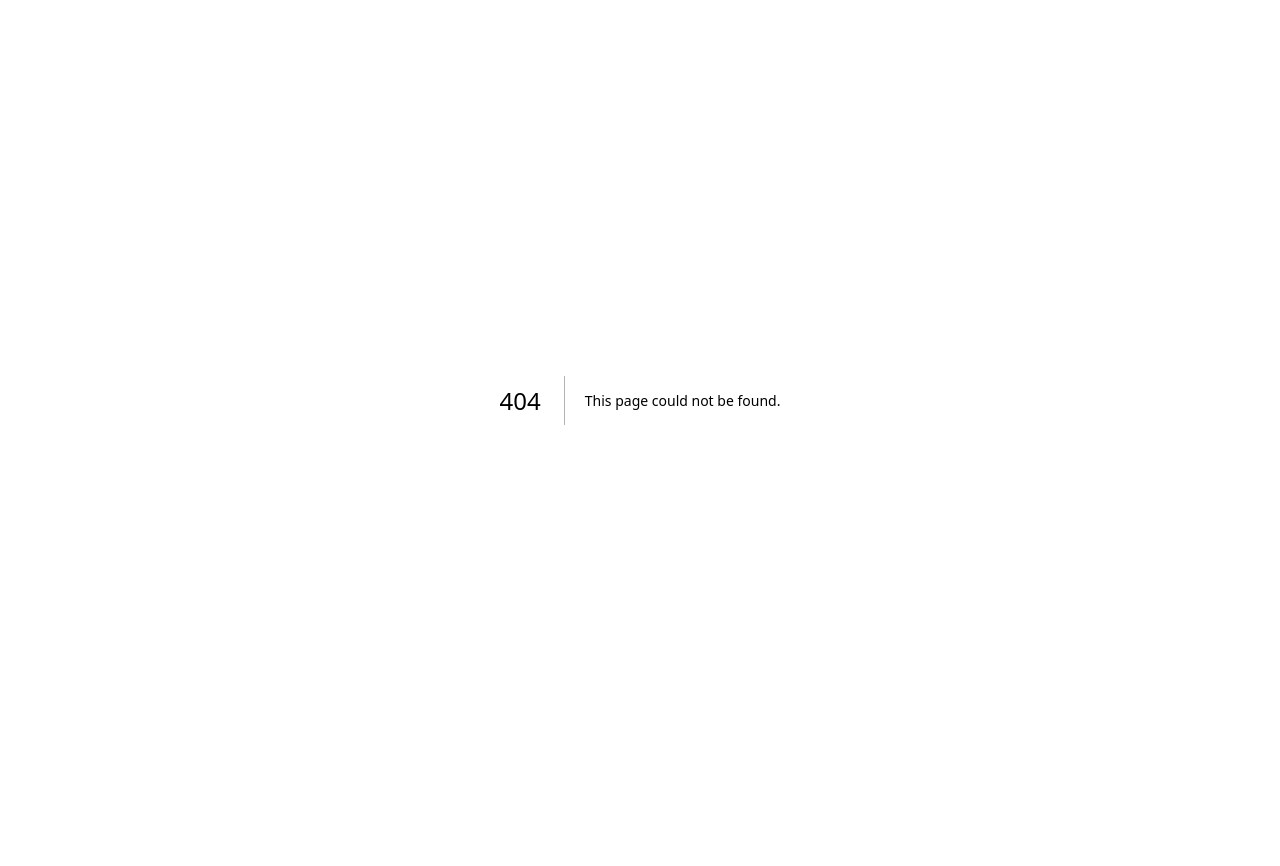
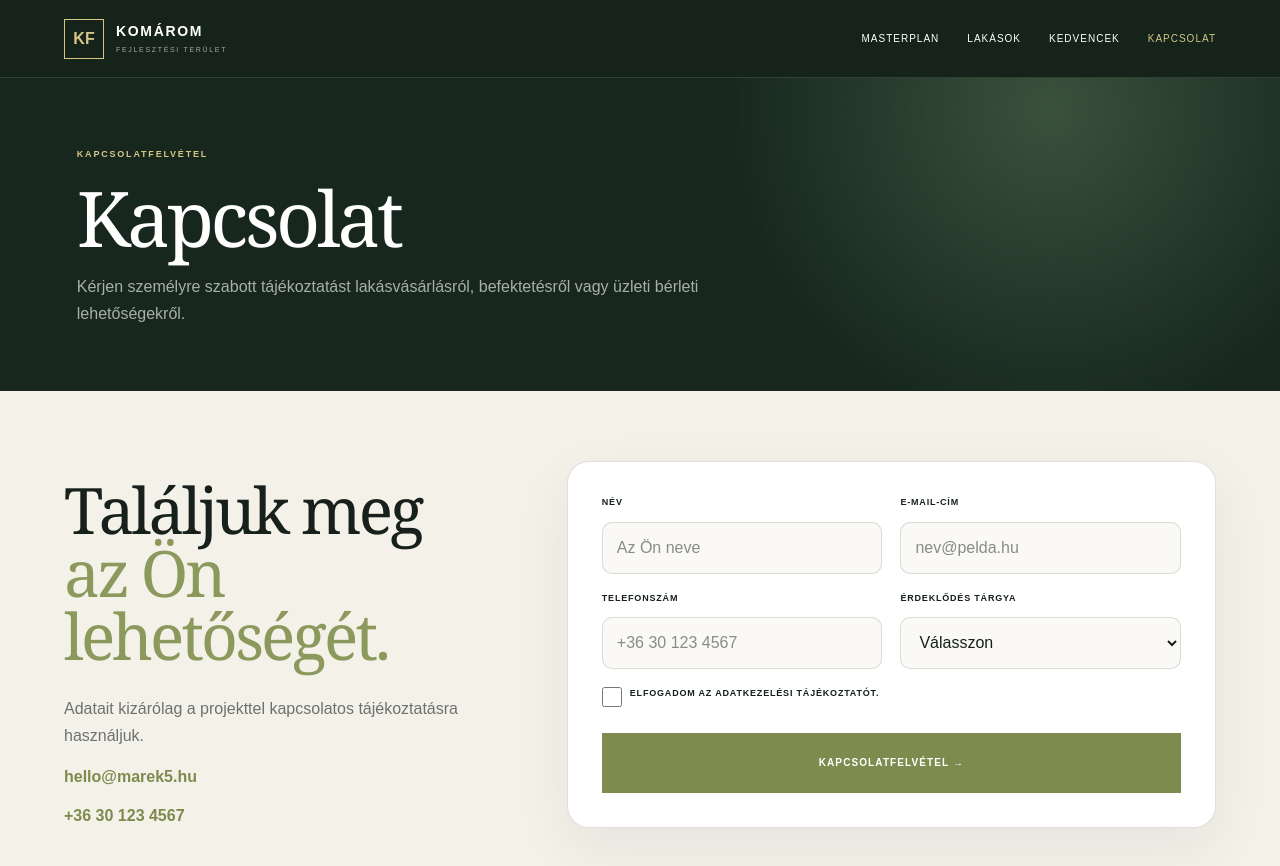
Before and after one commit to kurkoglobal-beep/komarom-marek-jozsef-5, a Next.js app: page /kapcsolat in a window 1280 px wide. Before the commit this address had no page. Shown: the top 866 px of the page. Before the commit the page ends 800 px from the top, so only its background shows below. Built offline with nearby package versions, Linux system fonts and the light colour scheme.

Commit message:
feat: add contextual sales contact route

```diff
--- /dev/null
+++ b/app/(sales)/kapcsolat/page.tsx
@@ -0,0 +1,13 @@
+import { EnquiryForm } from "@/components/sales/EnquiryForm";
+import { SalesHeader } from "@/components/sales/SalesHeader";
+import { defaultLocale, getTranslations } from "@/lib/i18n";
+
+const { content, messages } = getTranslations(defaultLocale);
+type SearchParams = Record<string, string | string[] | undefined>;
+const value = (entry: string | string[] | undefined) => Array.isArray(entry) ? entry[0] ?? "" : entry ?? "";
+
+export default async function ContactPage({ searchParams }: { searchParams: Promise<SearchParams> }) {
+  const params = await searchParams;
+  const context = { unitId: value(params.unitId), buildingId: value(params.buildingId), floorId: value(params.floorId), sourceUrl: value(params.sourceUrl), interest: value(params.interest) || (params.unitId ? "residential-interest" : "") };
+  return <><SalesHeader eyebrow={content.interest.kicker} title={messages.sales.contact} lead={content.interest.description}/><section className="sales-contact-page"><div className="sales-contact-copy"><h2>{content.interest.title}<br/><em>{content.interest.titleEmphasis}</em></h2><p>{content.interest.privacy}</p><a href={`mailto:${content.contact.email}`}>{content.contact.email}</a><a href={`tel:${content.contact.phoneHref}`}>{content.contact.phoneDisplay}</a></div><EnquiryForm context={context}/></section></>;
+}
--- /dev/null
+++ b/components/sales/EnquiryForm.tsx
@@ -0,0 +1,33 @@
+"use client";
+
+import { FormEvent, useState } from "react";
+import { defaultLocale, getTranslations } from "@/lib/i18n";
+
+const { content, messages } = getTranslations(defaultLocale);
+
+export type EnquiryContext = {
+  unitId: string;
+  buildingId: string;
+  floorId: string;
+  sourceUrl: string;
+  interest: string;
+};
+
+export function EnquiryForm({ context }: { context: EnquiryContext }) {
+  const [sent, setSent] = useState(false);
+  function submit(event: FormEvent<HTMLFormElement>) {
+    event.preventDefault();
+    setSent(true);
+  }
+  if (sent) return <div className="sales-feedback success" role="status"><b>✓</b><h2>{messages.forms.successTitle}</h2><p>{messages.forms.successMessage}</p><button type="button" onClick={() => setSent(false)}>{messages.cta.newInquiry}</button></div>;
+  return <form className="sales-enquiry-form" onSubmit={submit}>
+    {context.unitId && <div className="enquiry-unit-summary"><small>{messages.sales.unitDetails}</small><strong>{context.unitId}</strong>{context.buildingId && <span>{context.buildingId} · {context.floorId}</span>}</div>}
+    <input type="hidden" name="unitId" value={context.unitId}/><input type="hidden" name="buildingId" value={context.buildingId}/><input type="hidden" name="floorId" value={context.floorId}/><input type="hidden" name="sourceUrl" value={context.sourceUrl}/>
+    <label><span>{messages.forms.name}</span><input name="name" autoComplete="name" required placeholder={messages.forms.namePlaceholder}/></label>
+    <label><span>{messages.forms.email}</span><input name="email" type="email" autoComplete="email" required placeholder={messages.forms.emailPlaceholder}/></label>
+    <label><span>{messages.forms.phone}</span><input name="phone" type="tel" autoComplete="tel" placeholder={messages.forms.phonePlaceholder}/></label>
+    <label><span>{messages.forms.subject}</span><select name="interest" defaultValue={context.interest}><option value="" disabled>{messages.forms.select}</option><option value="residential-interest">{messages.forms.residentialInterest}</option><option value="investment">{messages.forms.investment}</option><option value="commercial-tenancy">{content.website.form.commercialTenancy}</option><option value="office-tenancy">{content.website.form.officeTenancy}</option><option value="other">{messages.forms.other}</option></select></label>
+    <label className="consent"><input type="checkbox" required/><span>{messages.forms.consent}</span></label>
+    <button className="button gold" type="submit">{messages.cta.contactProject} →</button>
+  </form>;
+}
```
Also changed, not shown: components/sales/UnitDetail.tsx (+1 -1 lines).
